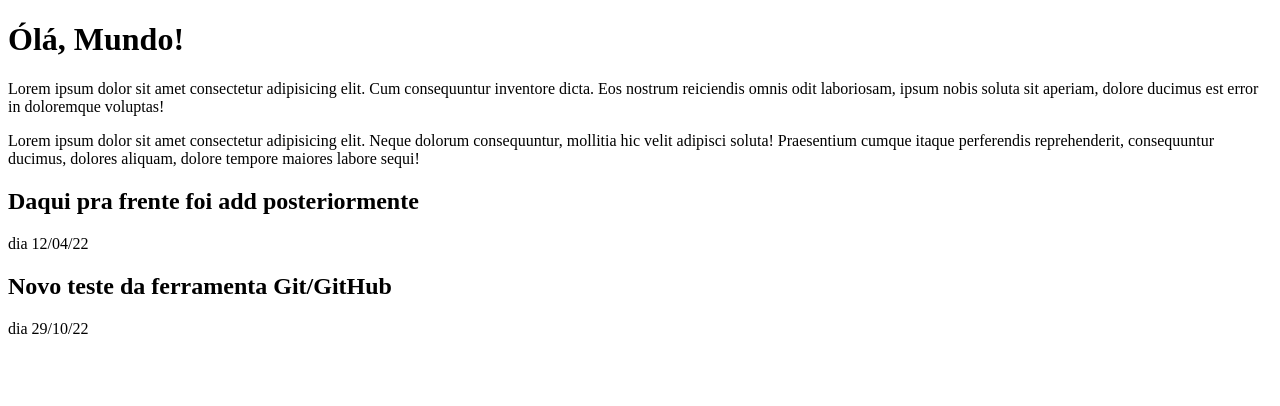
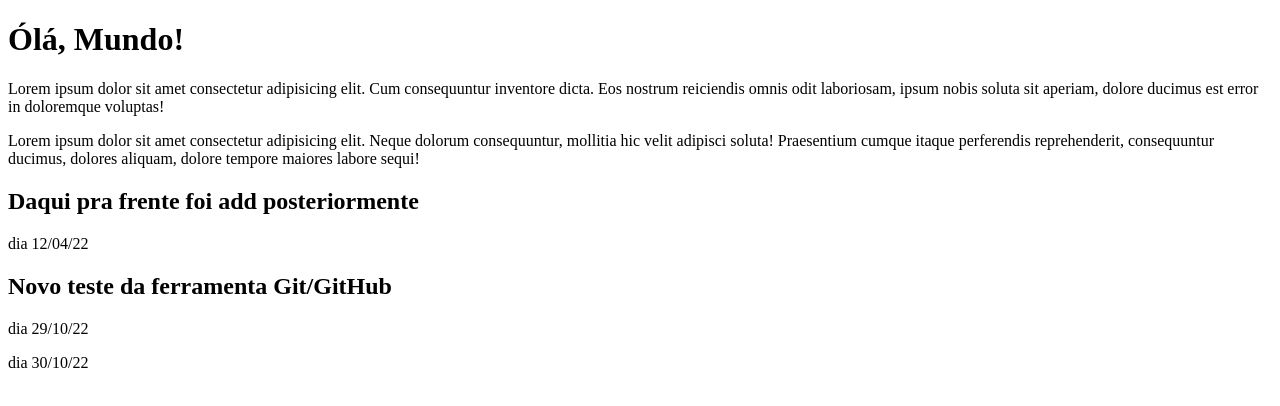
Before and after one commit to fpsnetodf/Ola-Mundo, a plain HTML site: page Site Exemplo/index.html in a window 1280 px wide. Drawn offline with Linux system fonts and the light colour scheme.

Commit message:
fazendo alteração

```diff
--- a/Site Exemplo/index.html
+++ b/Site Exemplo/index.html
@@ -20,6 +20,8 @@
     <p>dia 12/04/22</p>
     <h2>Novo teste da ferramenta Git/GitHub</h2>
     <p>dia 29/10/22 </p>
+    <p>dia 30/10/22 </p>
+
 </body>
 
 </html>
```
